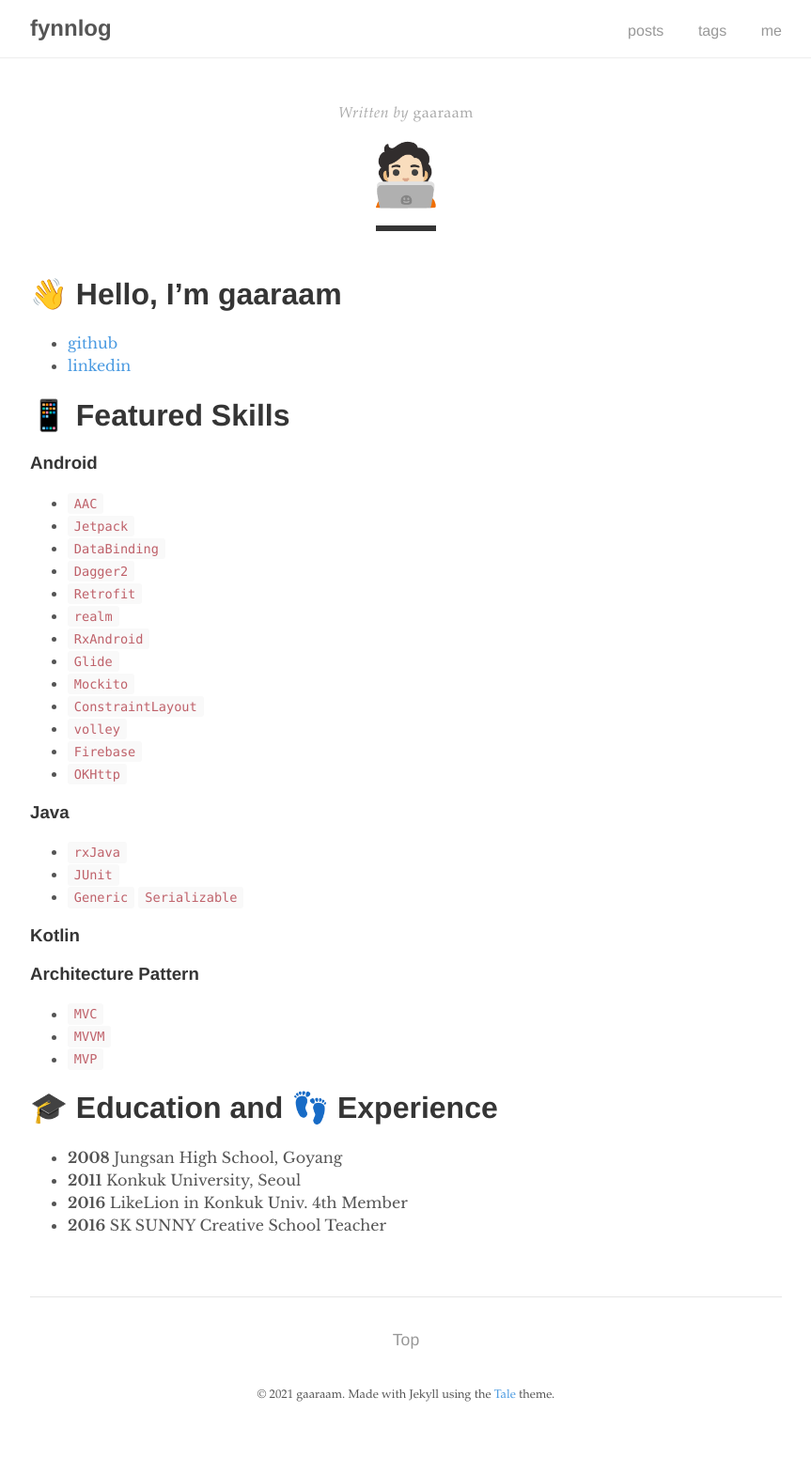
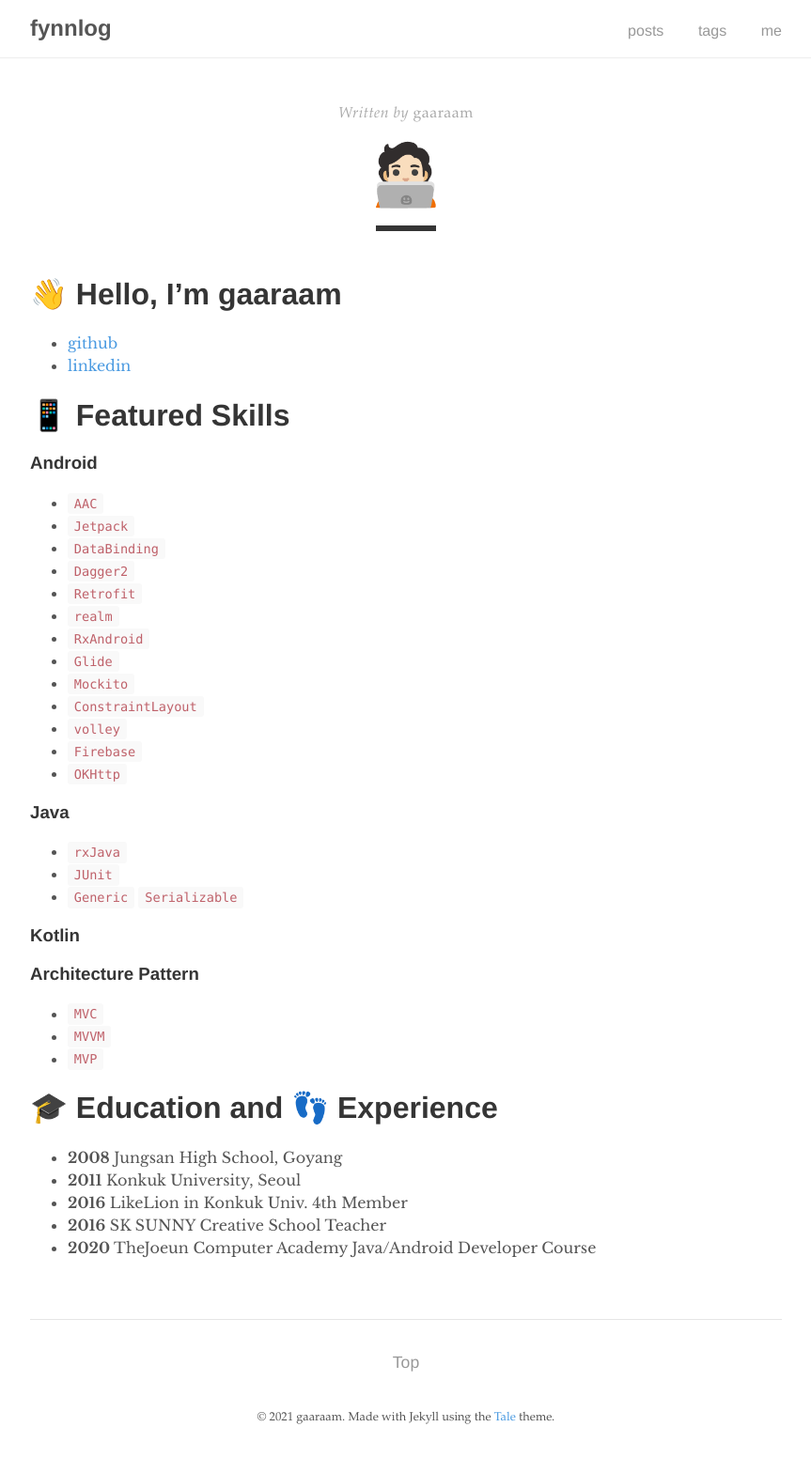
Before and after one commit to Leegaramm/Leegaramm-github.io, a Jekyll site: the page built from _pages/about.md, in a window 1280 px wide. Shown: the whole page at 94% size, without its empty margins (208-1071 px from the left). Built offline with Jekyll 4.4.1, drawn with Linux system fonts in a browser that asks for light colours; before the commit the page ends 1528 px from its top, so only the background shows below that.

Commit message:
Update about.md

```diff
--- a/_pages/about.md
+++ b/_pages/about.md
@@ -43,3 +43,4 @@ permalink: /about/
 - **2011** Konkuk University, Seoul
 - **2016** LikeLion in Konkuk Univ. 4th Member
 - **2016** SK SUNNY Creative School Teacher
+- **2020** TheJoeun Computer Academy Java/Android Developer Course
```
